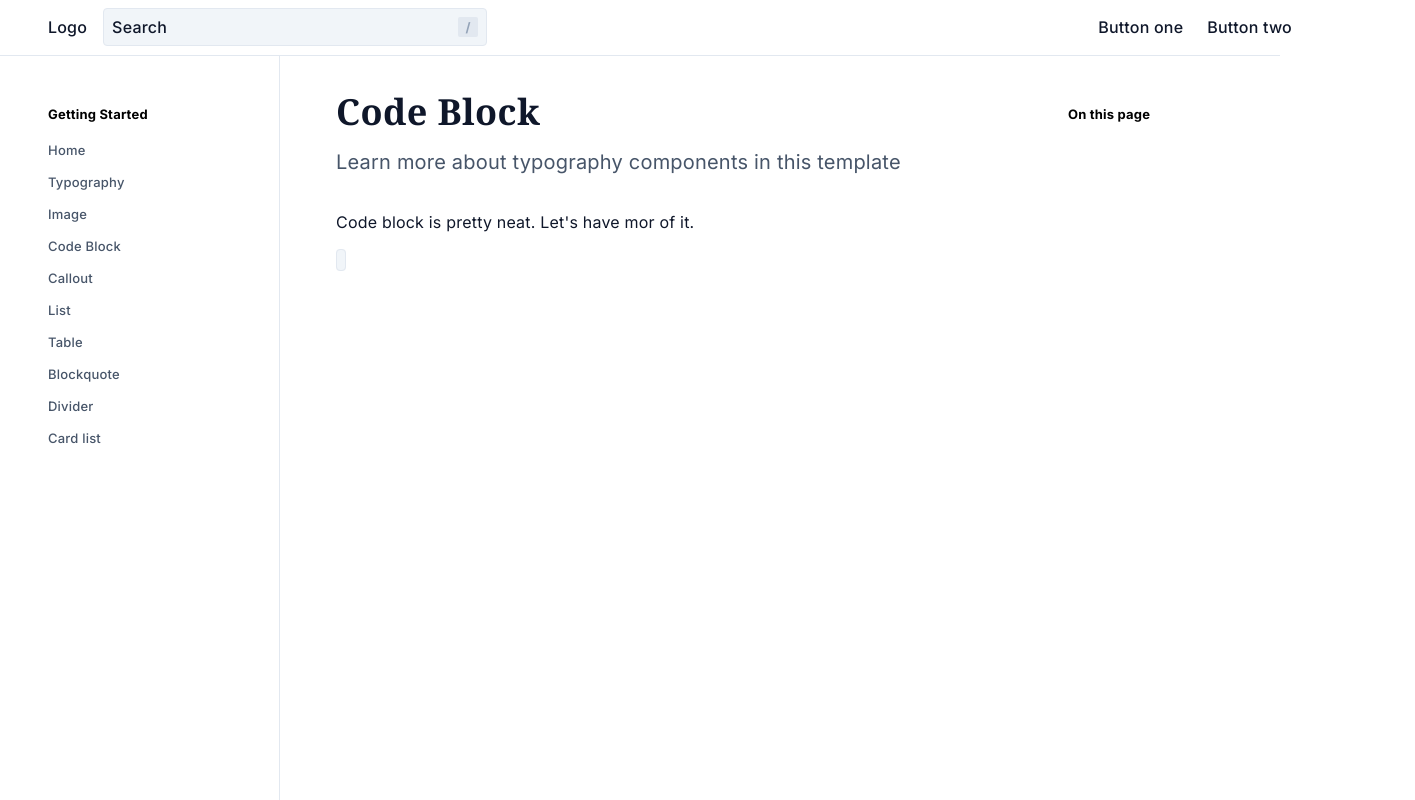
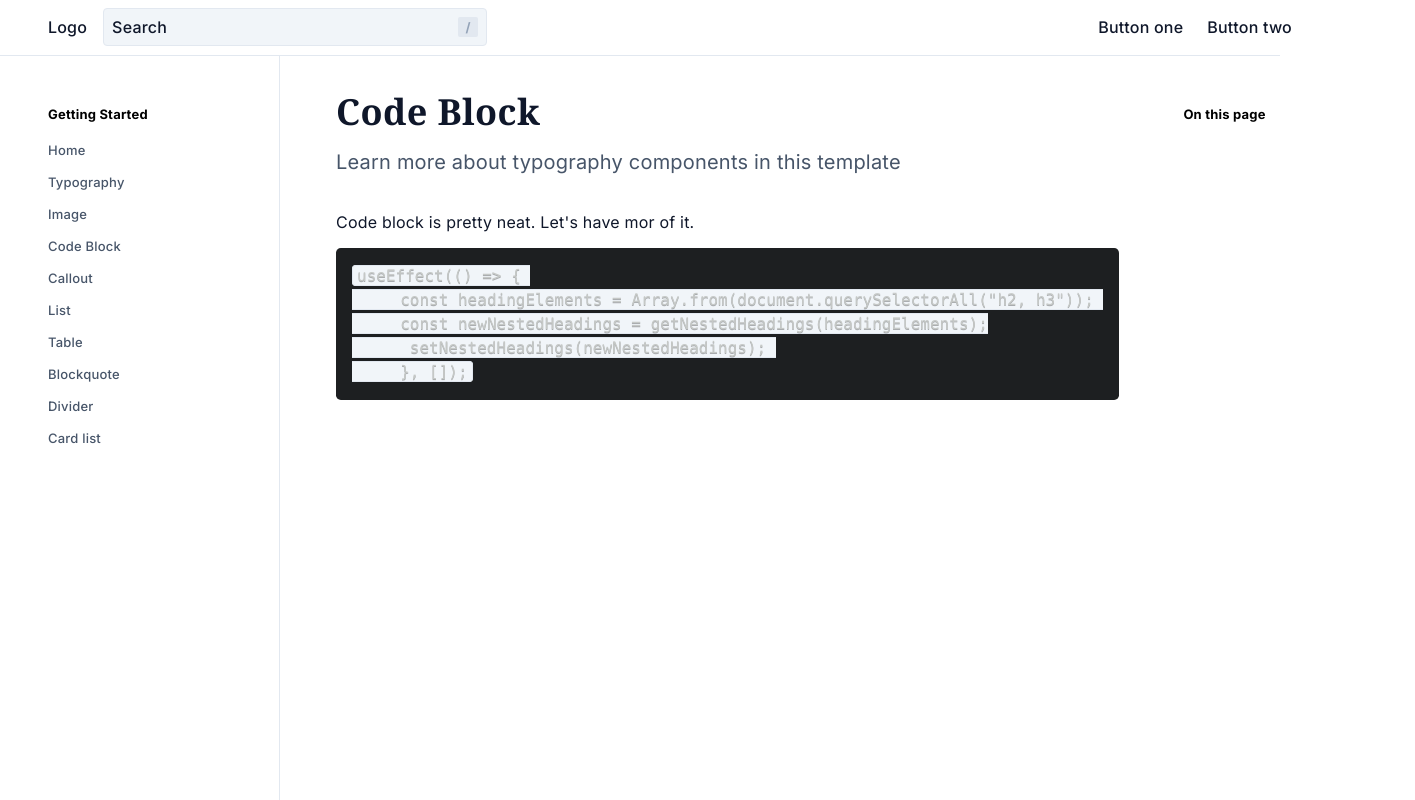
Before and after one commit to vrepsys/portal-template, a Next.js app: page /codeBlock in a window 1280 px wide. Shown: the whole page, 1415 px wide, since content can reach past the window. Built offline with nearby package versions, Linux system fonts and the light colour scheme; a web font is replaced by a local one.

Commit message:
Add code block

```diff
--- /dev/null
+++ b/components/code-block/CodeBlock.tsx
@@ -0,0 +1,15 @@
+import { PropsWithChildren } from 'react';
+import SyntaxHighlighter from 'react-syntax-highlighter';
+import { theme } from './theme';
+
+interface Props extends PropsWithChildren {
+  language: string;
+}
+
+export const CodeBlock: React.FC<Props> = ({ language, children }) => {
+  return (
+    <SyntaxHighlighter language={language} style={theme}>
+      {children as string}
+    </SyntaxHighlighter>
+  );
+};
--- /dev/null
+++ b/components/code-block/index.ts
@@ -0,0 +1 @@
+export * from './CodeBlock';
--- /dev/null
+++ b/components/code-block/theme.ts
@@ -0,0 +1,159 @@
+import { CSSProperties } from 'react';
+
+const theme: {
+  [key: string]: CSSProperties;
+} = {
+  'code[class*="language-"]': {
+    color: '#c5c8c6',
+    textShadow: '0 1px rgba(0, 0, 0, 0.3)',
+    fontFamily: "Inconsolata, Monaco, Consolas, 'Courier New', Courier, monospace",
+    direction: 'ltr',
+    textAlign: 'left',
+    whiteSpace: 'pre',
+    wordSpacing: 'normal',
+    wordBreak: 'normal',
+    lineHeight: '1.5',
+    MozTabSize: '4',
+    OTabSize: '4',
+    tabSize: '4',
+    WebkitHyphens: 'none',
+    MozHyphens: 'none',
+    msHyphens: 'none',
+    hyphens: 'none',
+  },
+  'pre[class*="language-"]': {
+    color: '#c5c8c6',
+    textShadow: '0 1px rgba(0, 0, 0, 0.3)',
+    fontFamily: "Inconsolata, Monaco, Consolas, 'Courier New', Courier, monospace",
+    direction: 'ltr',
+    textAlign: 'left',
+    whiteSpace: 'pre',
+    wordSpacing: 'normal',
+    wordBreak: 'normal',
+    lineHeight: '1.5',
+    MozTabSize: '4',
+    OTabSize: '4',
+    tabSize: '4',
+    WebkitHyphens: 'none',
+    MozHyphens: 'none',
+    msHyphens: 'none',
+    hyphens: 'none',
+    padding: '1em',
+    margin: '.5em 0',
+    overflow: 'auto',
+    borderRadius: '0.3em',
+    background: '#1d1f21',
+  },
+  ':not(pre) > code[class*="language-"]': {
+    background: '#1d1f21',
+    padding: '.1em',
+    borderRadius: '.3em',
+  },
+  comment: {
+    color: '#7C7C7C',
+  },
+  prolog: {
+    color: '#7C7C7C',
+  },
+  doctype: {
+    color: '#7C7C7C',
+  },
+  cdata: {
+    color: '#7C7C7C',
+  },
+  punctuation: {
+    color: '#c5c8c6',
+  },
+  '.namespace': {
+    opacity: '.7',
+  },
+  property: {
+    color: '#96CBFE',
+  },
+  keyword: {
+    color: '#96CBFE',
+  },
+  tag: {
+    color: '#96CBFE',
+  },
+  'class-name': {
+    color: '#FFFFB6',
+    textDecoration: 'underline',
+  },
+  boolean: {
+    color: '#99CC99',
+  },
+  constant: {
+    color: '#99CC99',
+  },
+  symbol: {
+    color: '#f92672',
+  },
+  deleted: {
+    color: '#f92672',
+  },
+  number: {
+    color: '#FF73FD',
+  },
+  selector: {
+    color: '#A8FF60',
+  },
+  'attr-name': {
+    color: '#A8FF60',
+  },
+  string: {
+    color: '#A8FF60',
+  },
+  char: {
+    color: '#A8FF60',
+  },
+  builtin: {
+    color: '#A8FF60',
+  },
+  inserted: {
+    color: '#A8FF60',
+  },
+  variable: {
+    color: '#C6C5FE',
+  },
+  operator: {
+    color: '#EDEDED',
+  },
+  entity: {
+    color: '#FFFFB6',
+    cursor: 'help',
+  },
+  url: {
+    color: '#96CBFE',
+  },
+  '.language-css .token.string': {
+    color: '#87C38A',
+  },
+  '.style .token.string': {
+    color: '#87C38A',
+  },
+  atrule: {
+    color: '#F9EE98',
+  },
+  'attr-value': {
+    color: '#F9EE98',
+  },
+  function: {
+    color: '#DAD085',
+  },
+  regex: {
+    color: '#E9C062',
+  },
+  important: {
+    color: '#fd971f',
+    fontWeight: 'bold',
+  },
+  bold: {
+    fontWeight: 'bold',
+  },
+  italic: {
+    fontStyle: 'italic',
+  },
+};
+
+export { theme };
--- a/components/side-navigation/SideNavigation.tsx
+++ b/components/side-navigation/SideNavigation.tsx
@@ -2,7 +2,7 @@ const navItems = [
   { name: 'Home', href: '/' },
   { name: 'Typography', href: '/typography' },
   { name: 'Image', href: '#' },
-  { name: 'Code Block', href: '/codeBlock' },
+  { name: 'Code Block', href: '/codeblock' },
   { name: 'Callout', href: '#' },
   { name: 'List', href: '#' },
   { name: 'Table', href: '/table' },
--- a/next.config.js
+++ b/next.config.js
@@ -1,7 +1,7 @@
+const withTM = require('next-transpile-modules')(['react-syntax-highlighter']);
+
 /** @type {import('next').NextConfig} */
-const nextConfig = {
+module.exports = withTM({
   reactStrictMode: true,
   swcMinify: true,
-}
-
-module.exports = nextConfig
+});
--- a/package.json
+++ b/package.json
@@ -12,14 +12,17 @@
     "@headlessui/react": "latest",
     "material-symbols": "latest",
     "next": "12.3.1",
+    "next-transpile-modules": "^9.1.0",
     "react": "18.2.0",
     "react-dom": "18.2.0",
+    "react-syntax-highlighter": "^15.5.0",
     "slugify": "^1.6.5"
   },
   "devDependencies": {
     "@types/node": "18.8.4",
     "@types/react": "18.0.21",
     "@types/react-dom": "18.0.6",
+    "@types/react-syntax-highlighter": "^15.5.5",
     "autoprefixer": "^10.4.12",
     "eslint": "8.25.0",
     "eslint-config-next": "12.3.1",
--- a/pages/codeBlock.tsx
+++ b/pages/codeBlock.tsx
@@ -1,28 +1,27 @@
-import { NextPage } from "next";
-import { PageLayout } from "../components/page-layout";
-import { PageSubtitle, PageTitle } from "../components/typography";
+import { NextPage } from 'next';
+import { CodeBlock } from '../components/code-block';
+import { PageLayout } from '../components/page-layout';
+import { PageSubtitle, PageTitle } from '../components/typography';
 
-const CodeBlock: NextPage = () => {
+const CodeBlockPage: NextPage = () => {
+  const code =
+    'useEffect(() => { \n \
+    const headingElements = Array.from(document.querySelectorAll("h2, h3")); \n \
+    const newNestedHeadings = getNestedHeadings(headingElements);\n  \
+    setNestedHeadings(newNestedHeadings); \n \
+    }, []);';
   return (
     <PageLayout>
       <article>
         <header>
           <PageTitle>Code Block</PageTitle>
-          <PageSubtitle>
-            Learn more about typography components in this template
-          </PageSubtitle>
+          <PageSubtitle>Learn more about typography components in this template</PageSubtitle>
         </header>
         <p>Code block is pretty neat. Let&apos;s have mor of it.</p>
-        <pre>
-            <code>
-                {/*
-                   add any code example
-                */}
-            </code>
-        </pre>
+        <CodeBlock language="typescript">{code}</CodeBlock>
       </article>
     </PageLayout>
   );
 };
 
-export default CodeBlock;
+export default CodeBlockPage;
```
Also changed, not shown: 1 other file (tests, documents, lock files or other folders).
